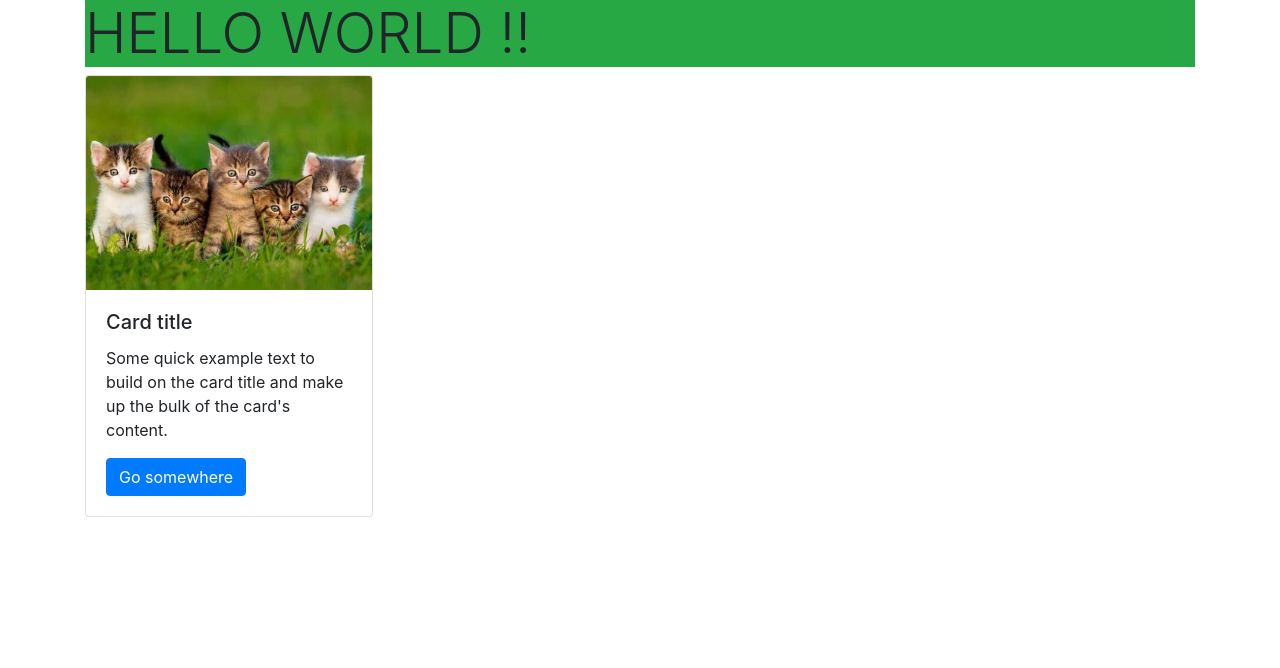
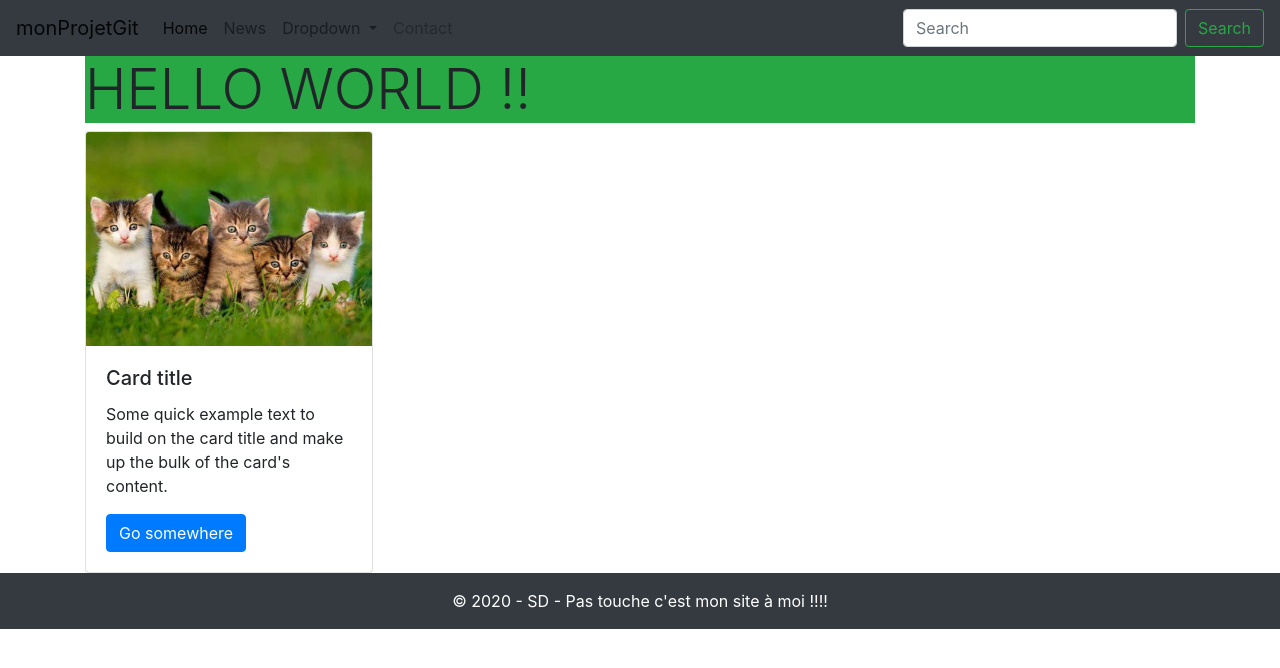
Before and after one commit to sally885/monProjetGit, a PHP site: page / in a window 1280 px wide. Shown: the top 668 px of the page. Run offline with PHP 8.4, Linux system fonts and the light colour scheme.

Commit message:
ajout nav + footer

```diff
--- a/index.php
+++ b/index.php
@@ -9,7 +9,44 @@
     <title>HELLO WORLD</title>
 </head>
 <body>
-    <div class="container">
+
+    <nav class="navbar navbar-expand-lg navbar-light bg-dark">
+    <a class="navbar-brand" href="#">monProjetGit</a>
+    <button class="navbar-toggler" type="button" data-toggle="collapse" data-target="#navbarSupportedContent" aria-controls="navbarSupportedContent" aria-expanded="false" aria-label="Toggle navigation">
+        <span class="navbar-toggler-icon"></span>
+    </button>
+
+    <div class="collapse navbar-collapse" id="navbarSupportedContent">
+        <ul class="navbar-nav mr-auto">
+        <li class="nav-item active">
+            <a class="nav-link" href="#">Home <span class="sr-only">(current)</span></a>
+        </li>
+        <li class="nav-item">
+            <a class="nav-link" href="#">News</a>
+        </li>
+        <li class="nav-item dropdown">
+            <a class="nav-link dropdown-toggle" href="#" id="navbarDropdown" role="button" data-toggle="dropdown" aria-haspopup="true" aria-expanded="false">
+            Dropdown
+            </a>
+            <div class="dropdown-menu" aria-labelledby="navbarDropdown">
+            <a class="dropdown-item" href="#">Action</a>
+            <a class="dropdown-item" href="#">Another action</a>
+            <div class="dropdown-divider"></div>
+            <a class="dropdown-item" href="#">Something else here</a>
+            </div>
+        </li>
+        <li class="nav-item">
+            <a class="nav-link disabled" href="#" tabindex="-1" aria-disabled="true">Contact</a>
+        </li>
+        </ul>
+        <form class="form-inline my-2 my-lg-0">
+        <input class="form-control mr-sm-2" type="search" placeholder="Search" aria-label="Search">
+        <button class="btn btn-outline-success my-2 my-sm-0" type="submit">Search</button>
+        </form>
+    </div>
+    </nav>
+
+        <main class="container">
 
         <h1 class="display-4 texte-center bg-success">HELLO WORLD !!</h1>
 
@@ -22,7 +59,16 @@
             </div>
             </div>
 
-    </div>
+</main>
+
+</main>
+
+
+<footer class="bg-dark text-center text-white p-3">
+    &copy; 2020 - SD - Pas touche c'est mon site à moi !!!!
+</footer>
+
+
 
 
 <script src="https://code.jquery.com/jquery-3.5.1.slim.min.js" integrity="sha384-DfXdz2htPH0lsSSs5nCTpuj/zy4C+OGpamoFVy38MVBnE+IbbVYUew+OrCXaRkfj" crossorigin="anonymous"></script>
```
Lines whose indentation alone changed are shown as unchanged.
